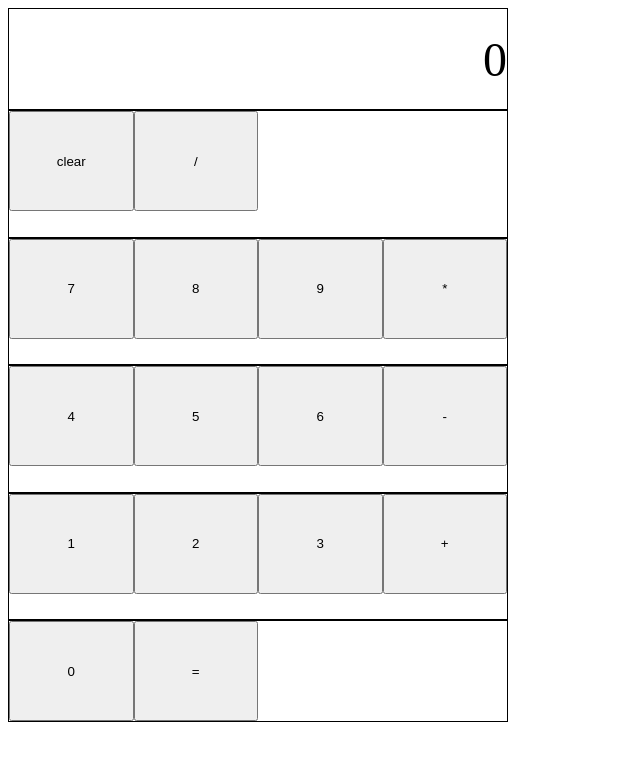
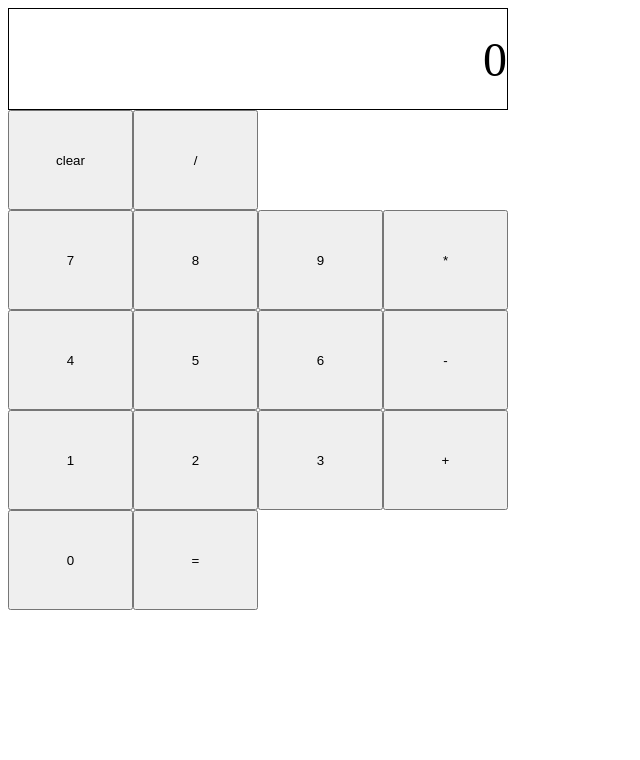
Before and after one commit to jaehyuneyea/Calculator, a plain HTML site: page index.html in a window 1280 px wide. Shown: the whole page, without its empty margins (0-640 px from the left). Drawn offline with Linux system fonts and the light colour scheme.

Commit message:
Fixed gap between buttons

```diff
--- a/style.css
+++ b/style.css
@@ -13,7 +13,8 @@
 
 .buttons {
   display: grid;
-  grid-template-rows: 25% 25% 25% 25%;
+  grid-template-rows: 20% 20% 20% 20% 20%;
+  min-height: 500px;
 }
 
 .button-1,
@@ -24,10 +25,9 @@
 {
   display: grid;
   grid-template-columns: 25% 25% 25% 25%;
-  border: solid black 1px;
 }
 
 button {
   width: 100%;
-  height: 100px;
+  height: 100%;
 }
```
